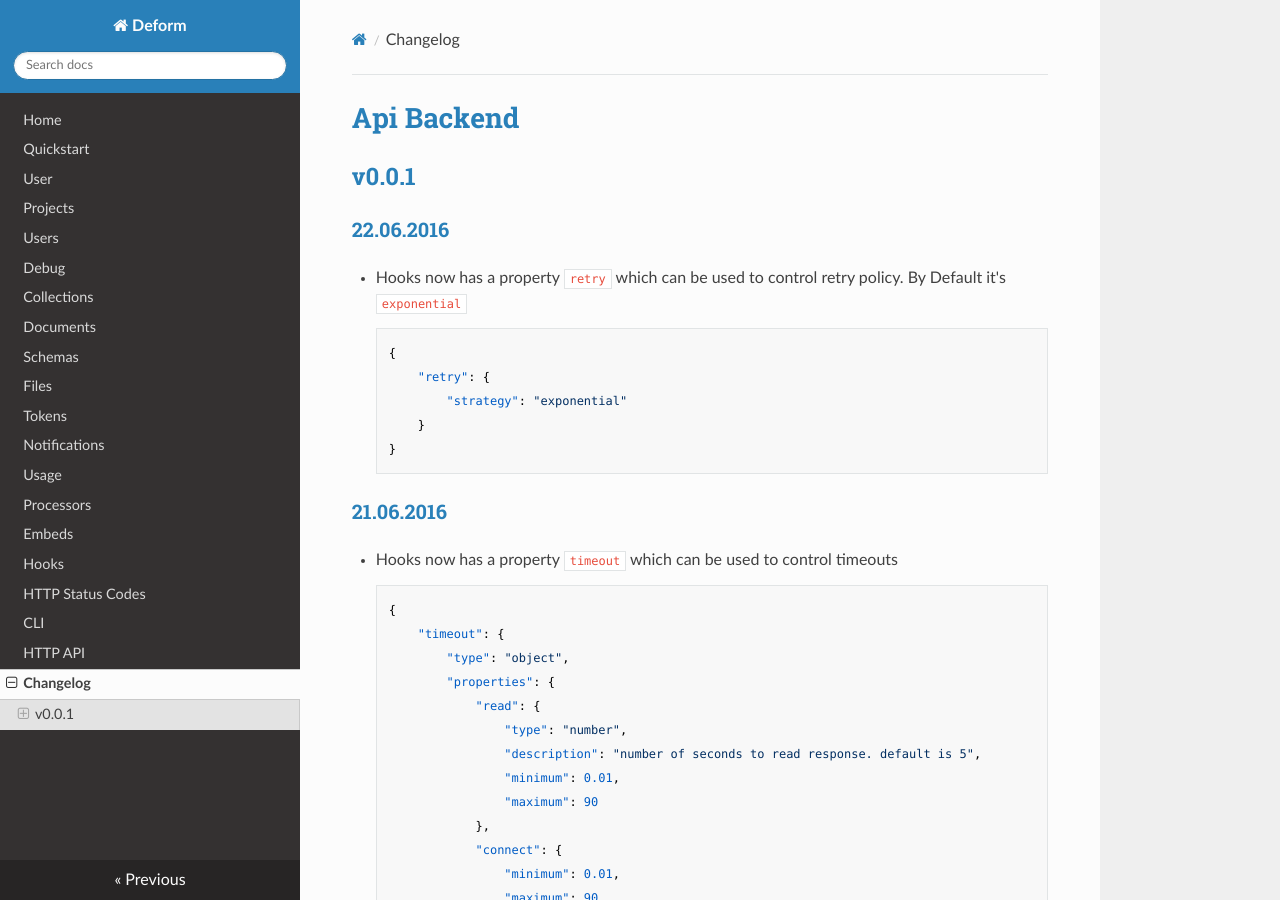
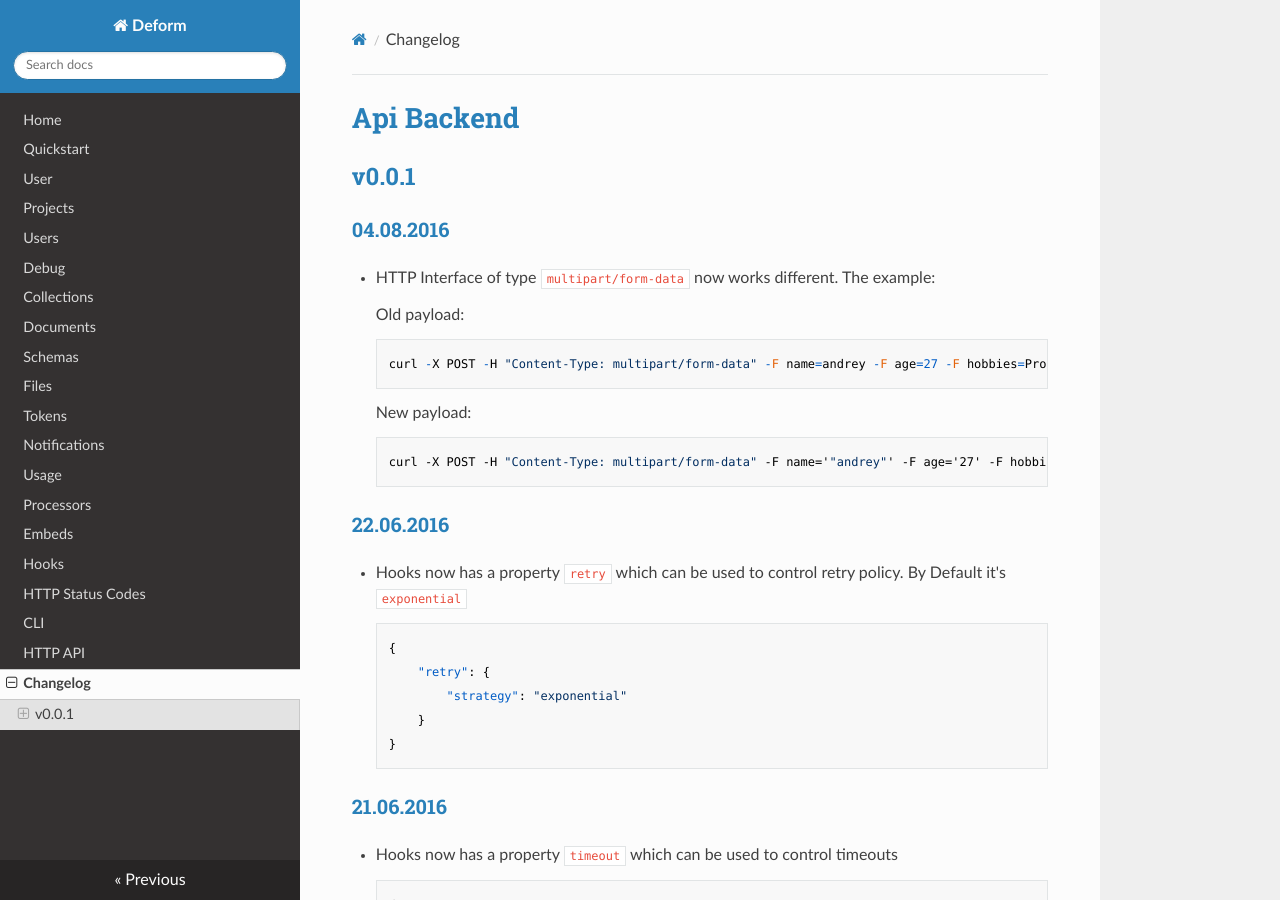
Before and after one commit to deformio/docs, an MkDocs documentation site: the page built from docs/changelog.md, in a window 1280 px wide and 900 px high. Built offline with MkDocs 1.6.1, drawn with Linux system fonts in a browser that asks for light colours; nearby versions of some CDN libraries; old or Windows-style settings are respelled for this version of MkDocs.

Commit message:
Changelog updated

```diff
--- a/docs/changelog.md
+++ b/docs/changelog.md
@@ -1,6 +1,18 @@
 # Api Backend
 
 ## v0.0.1
+
+### 04.08.2016
+
+  * HTTP Interface of type `multipart/form-data` now works different. The example:
+
+      Old payload:
+
+        curl -X POST -H "Content-Type: multipart/form-data" -F name=andrey -F age=27 -F hobbies=Programming -F hobbies=Cinema -F hobbies=Music
+
+      New payload:
+
+        curl -X POST -H "Content-Type: multipart/form-data" -F name='"andrey"' -F age='27' -F hobbies='["Programming", "Cinema", "Music"]'
 
 ### 22.06.2016
 
```
